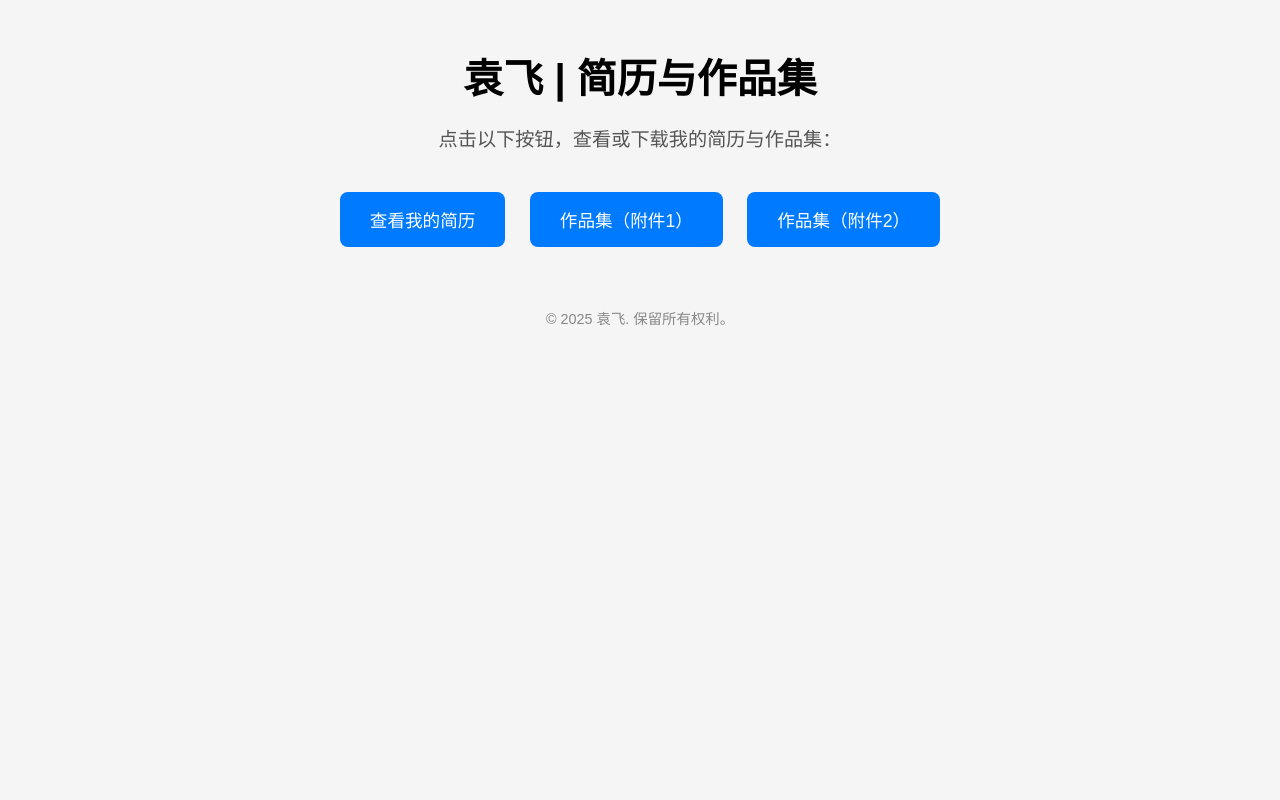
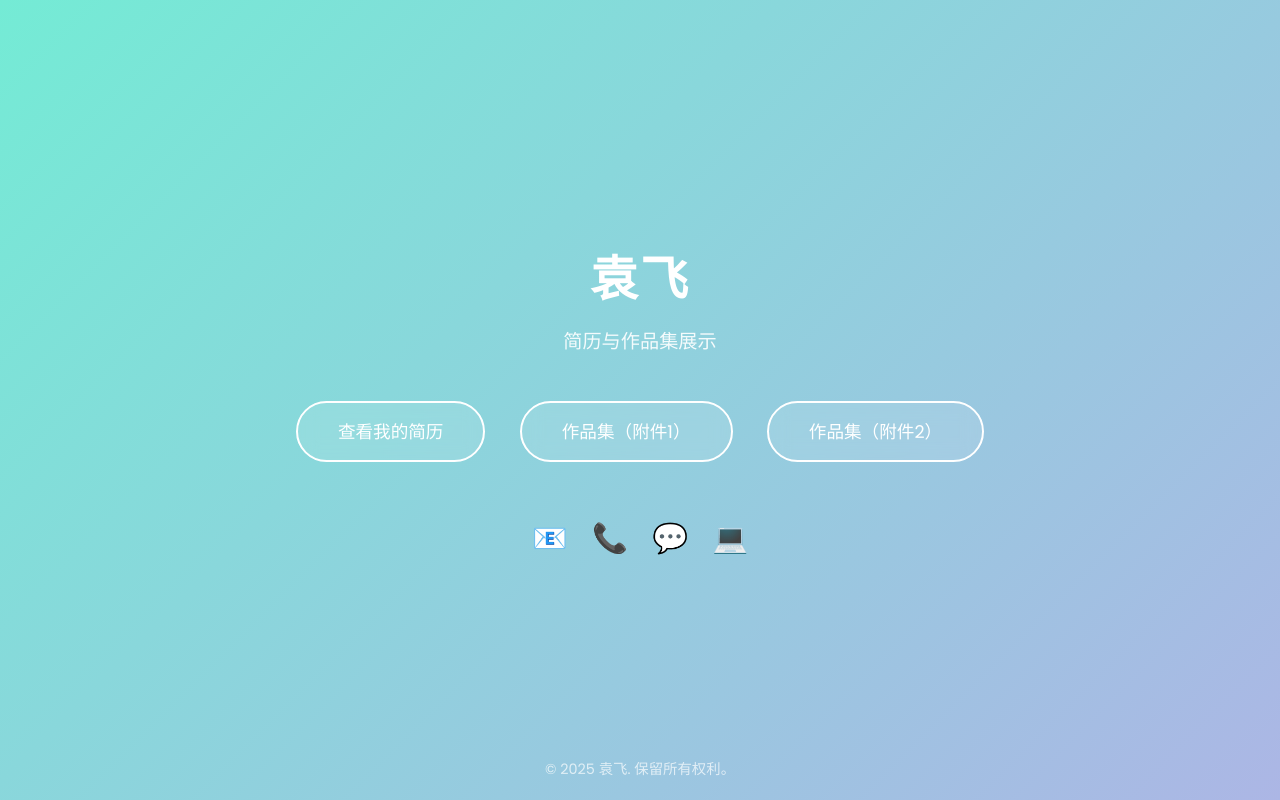
Before and after one commit to FlyOkay/FlyOkay, a plain HTML site: page index.html in a window 1280 px wide. Drawn offline with Linux system fonts and the light colour scheme.

Commit message:
Update index.html

```diff
--- a/index.html
+++ b/index.html
@@ -4,54 +4,164 @@
   <meta charset="UTF-8">
   <meta name="viewport" content="width=device-width, initial-scale=1.0">
   <title>袁飞 | 简历与作品集</title>
+  <link href="https://fonts.googleapis.com/css2?family=Poppins:wght@400;600;800&display=swap" rel="stylesheet">
   <style>
+    * {
+      margin: 0;
+      padding: 0;
+      box-sizing: border-box;
+    }
+
     body {
-      font-family: Arial, sans-serif;
-      background-color: #f5f5f5;
-      margin: 0;
+      font-family: 'Poppins', sans-serif;
+      height: 100vh;
+      display: flex;
+      justify-content: center;
+      align-items: center;
+      background: linear-gradient(135deg, #74ebd5, #acb6e5);
+      color: white;
+      text-align: center;
       padding: 20px;
-      text-align: center;
     }
+
     h1 {
-      font-size: 2.5rem;
+      font-size: 3rem;
       margin-bottom: 10px;
+      font-weight: 800;
+      letter-spacing: 2px;
     }
+
     p {
       font-size: 1.2rem;
       margin-bottom: 30px;
-      color: #555;
+      color: rgba(255, 255, 255, 0.9);
     }
+
     .button {
       display: inline-block;
-      padding: 15px 30px;
-      margin: 10px;
+      padding: 15px 40px;
+      margin: 15px;
       font-size: 1.1rem;
       color: white;
-      background-color: #007BFF;
+      background: rgba(255, 255, 255, 0.1);
+      border: 2px solid white;
+      border-radius: 50px;
       text-decoration: none;
+      backdrop-filter: blur(10px);
+      transition: all 0.3s ease;
+    }
+
+    .button:hover {
+      background: white;
+      color: #333;
+      transform: scale(1.05);
+    }
+
+    .social-links {
+      margin-top: 40px;
+    }
+
+    .social-links a {
+      margin: 0 10px;
+      color: white;
+      font-size: 1.8rem;
+      text-decoration: none;
+      transition: color 0.3s ease, transform 0.3s ease;
+      cursor: pointer;
+    }
+
+    .social-links a:hover {
+      color: #333;
+      transform: scale(1.2);
+    }
+
+    /* 微信弹窗样式 */
+    .wechat-popup {
+      display: none;
+      position: fixed;
+      top: 50%;
+      left: 50%;
+      transform: translate(-50%, -50%);
+      background: rgba(0, 0, 0, 0.8);
+      padding: 20px;
+      border-radius: 12px;
+      box-shadow: 0 0 15px rgba(0,0,0,0.5);
+    }
+
+    .wechat-popup img {
+      width: 250px;
+      height: auto;
       border-radius: 8px;
-      transition: background-color 0.3s ease;
     }
-    .button:hover {
-      background-color: #0056b3;
+
+    .wechat-popup span {
+      display: block;
+      color: white;
+      margin-top: 10px;
     }
+
+    .overlay {
+      display: none;
+      position: fixed;
+      top: 0;
+      left: 0;
+      width: 100%;
+      height: 100%;
+      background: rgba(0,0,0,0.6);
+    }
+
     footer {
-      margin-top: 50px;
-      color: #888;
+      position: absolute;
+      bottom: 20px;
+      width: 100%;
+      text-align: center;
       font-size: 0.9rem;
+      color: rgba(255, 255, 255, 0.7);
     }
   </style>
 </head>
 <body>
 
-  <h1>袁飞 | 简历与作品集</h1>
-  <p>点击以下按钮，查看或下载我的简历与作品集：</p>
+  <div>
+    <h1>袁飞</h1>
+    <p>简历与作品集展示</p>
 
-  <a href="./简历-袁飞.pdf" class="button" target="_blank">查看我的简历</a>
-  <a href="./作品集-袁飞-附件1.pdf" class="button" target="_blank">作品集（附件1）</a>
-  <a href="./作品集-袁飞-附件2.pdf" class="button" target="_blank">作品集（附件2）</a>
+    <a href="./resume-yuanfei.pdf" class="button" target="_blank">查看我的简历</a>
+    <a href="./portfolio-1.pdf" class="button" target="_blank">作品集（附件1）</a>
+    <a href="./portfolio-2.pdf" class="button" target="_blank">作品集（附件2）</a>
+
+    <div class="social-links">
+      <a href="mailto:y1217231459@gmail.com" title="邮箱">📧</a>
+      <a href="tel:17623014902" title="电话">📞</a>
+      <a id="wechat-btn" title="微信">💬</a>
+      <a href="https://github.com/你的GitHub用户名" target="_blank" title="GitHub">💻</a>
+    </div>
+  </div>
+
+  <!-- 微信二维码弹窗 -->
+  <div class="overlay" id="overlay"></div>
+  <div class="wechat-popup" id="wechat-popup">
+    <img src="./wechat-qr.jpg" alt="微信二维码">
+    <span>扫一扫加我微信</span>
+  </div>
 
   <footer>© 2025 袁飞. 保留所有权利。</footer>
 
+  <script>
+    const wechatBtn = document.getElementById('wechat-btn');
+    const popup = document.getElementById('wechat-popup');
+    const overlay = document.getElementById('overlay');
+
+    wechatBtn.addEventListener('click', () => {
+      popup.style.display = 'block';
+      overlay.style.display = 'block';
+    });
+
+    overlay.addEventListener('click', () => {
+      popup.style.display = 'none';
+      overlay.style.display = 'none';
+    });
+  </script>
+
 </body>
 </html>
```
